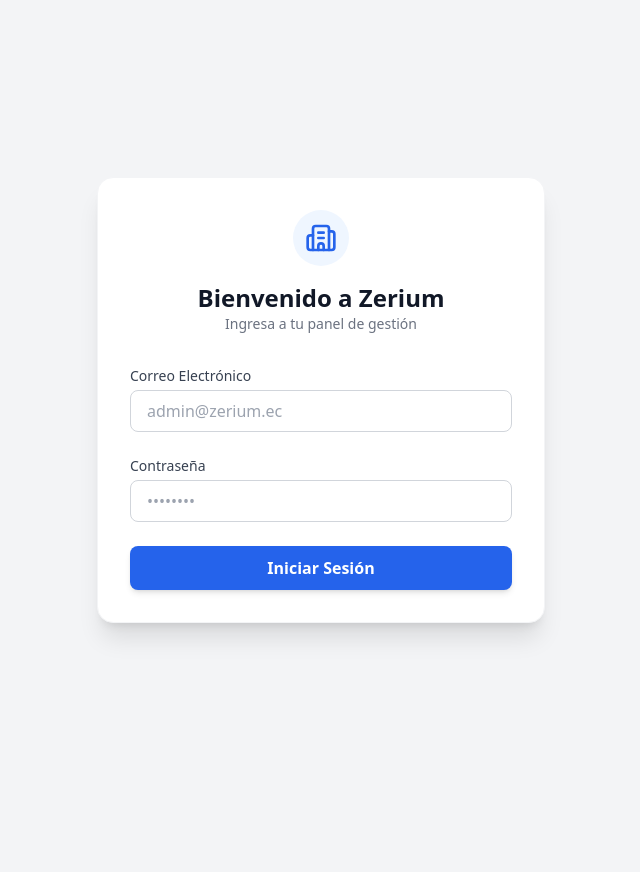
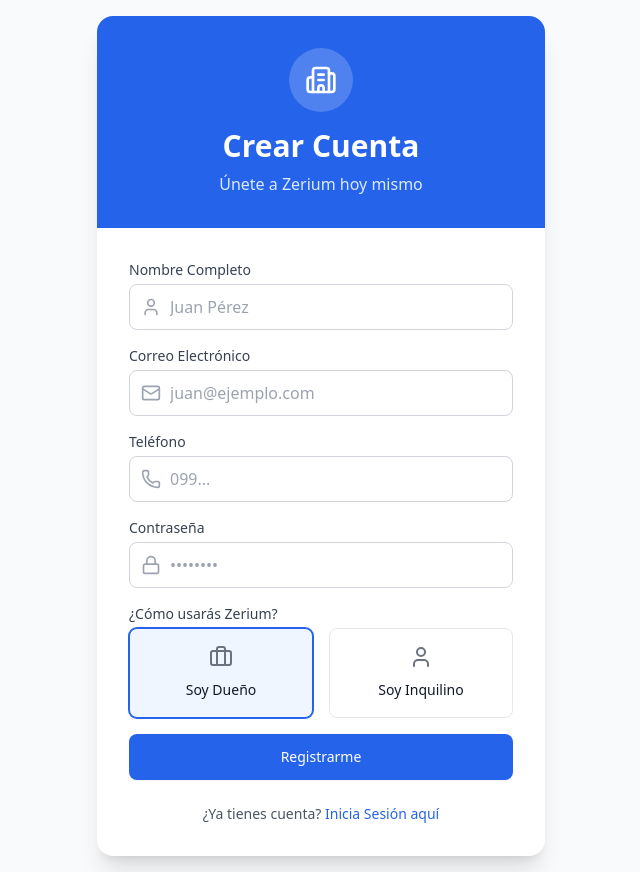
Before and after one commit to Jefferxx/zerium-frontend, a React (Vite) app: page /register in a window 1280 px wide. Before the commit this address led to /login. Shown: the whole page, without its empty margins (319-959 px from the left). Before the commit the page ends 800 px from the top, so only its background shows below. Built offline with nearby package versions, Linux system fonts and the light colour scheme.

Commit message:
feat(auth): Implement public registration page and flow

```diff
--- a/src/App.jsx
+++ b/src/App.jsx
@@ -1,5 +1,6 @@
 import { BrowserRouter, Routes, Route, Navigate } from 'react-router-dom';
 import LoginPage from './pages/auth/LoginPage';
+import RegisterPage from './pages/auth/RegisterPage'; // <--- NUEVO IMPORT
 import DashboardLayout from './components/layout/DashboardLayout';
 import DashboardHome from './pages/dashboard/DashboardHome';
 import PropertyDetails from './pages/dashboard/PropertyDetails';
@@ -7,12 +8,14 @@
 import CreateContract from './pages/dashboard/NewContract';
 import ContractsList from './pages/dashboard/ContractList';
 import ContractDetails from './pages/dashboard/ContractDetails';
-import CreateTicket from './pages/dashboard/CreateTicket'; // ✅ Import correcto
+import CreateTicket from './pages/dashboard/CreateTicket';
 import TicketList from './pages/dashboard/ticketList';
 
 const ProtectedRoute = ({ children }) => {
   const token = localStorage.getItem('token');
-  if (!token) return <Navigate to="/login" replace />;
+  if (!token) {
+    return <Navigate to="/login" replace />;
+  }
   return children;
 };
 
@@ -20,34 +23,35 @@
   return (
     <BrowserRouter>
       <Routes>
-        {/* Ruta Pública */}
+        {/* Rutas Públicas */}
         <Route path="/login" element={<LoginPage />} />
+        <Route path="/register" element={<RegisterPage />} /> {/* <--- NUEVA RUTA */}
 
-        {/* Rutas Privadas: Dashboard */}
+        {/* Rutas Privadas: Dashboard (Requieren Token) */}
         <Route path="/dashboard" element={
           <ProtectedRoute>
             <DashboardLayout />
           </ProtectedRoute>
         }>
-          {/* 1. Resumen */}
+          {/* 1. Resumen General */}
           <Route index element={<DashboardHome />} />
 
-          {/* 2. Propiedades */}
+          {/* 2. Módulo de Propiedades */}
           <Route path="properties/new" element={<CreateProperty />} />
           <Route path="properties/:id" element={<PropertyDetails />} />
 
-          {/* 3. Contratos */}
+          {/* 3. Módulo de Contratos */}
           <Route path="contracts/new" element={<CreateContract />} />
           <Route path="contracts" element={<ContractsList />} />
           <Route path="contracts/:id" element={<ContractDetails />} />
 
-          {/* 4. Mantenimiento (Tickets) */}
-          <Route path="tickets/new" element={<CreateTicket />} /> {/* ✅ AQUÍ VA */}
+          {/* 4. Mantenimiento */}
+          <Route path="tickets/new" element={<CreateTicket />} />
           <Route path="tickets" element={<TicketList />} />
 
         </Route>
 
-        {/* Redirección */}
+        {/* Redirección por defecto */}
         <Route path="*" element={<Navigate to="/dashboard" replace />} />
       </Routes>
     </BrowserRouter>
--- a/src/pages/auth/LoginPage.jsx
+++ b/src/pages/auth/LoginPage.jsx
@@ -1,101 +1,103 @@
+import { useForm } from 'react-hook-form';
+import { useNavigate, Link } from 'react-router-dom'; // <--- Importar Link
+import { Building2, Mail, Lock, Loader2 } from 'lucide-react';
+import { login } from '../../services/authService';
 import { useState } from 'react';
-import { useForm } from 'react-hook-form';
-import { login } from '../../services/authService';
-import { Building2, Loader2 } from 'lucide-react';
-import { useNavigate } from 'react-router-dom';
 
 export default function LoginPage() {
-  // 1. Inicializamos los hooks
   const { register, handleSubmit, formState: { errors } } = useForm();
   const [isLoading, setIsLoading] = useState(false);
-  const [errorMsg, setErrorMsg] = useState('');
+  const [loginError, setLoginError] = useState('');
+  const navigate = useNavigate();
 
-  const navigate = useNavigate(); // Hook para movernos entre páginas
-
-  // 2. Función que se ejecuta al enviar el formulario
   const onSubmit = async (data) => {
     setIsLoading(true);
-    setErrorMsg('');
-
+    setLoginError('');
     try {
-      // Llamamos al servicio de login
       await login(data.email, data.password);
-
-      // Si no hay error, redirigimos inmediatamente al Dashboard
       navigate('/dashboard');
-
     } catch (error) {
       console.error(error);
-      // Mostramos un mensaje de error amigable si falla
-      setErrorMsg('Credenciales incorrectas o error de conexión con el servidor');
+      setLoginError('Credenciales incorrectas. Intenta nuevamente.');
     } finally {
       setIsLoading(false);
     }
   };
 
-  // 3. Renderizado de la interfaz (JSX)
   return (
-    <div className="min-h-screen flex items-center justify-center bg-surface px-4">
-      <div className="bg-white p-8 rounded-2xl shadow-xl w-full max-w-md border border-gray-100">
+    <div className="min-h-screen bg-gray-50 flex items-center justify-center p-4">
+      <div className="max-w-md w-full bg-white rounded-2xl shadow-xl overflow-hidden">
 
-        {/* Logo y Título */}
-        <div className="text-center mb-8">
-          <div className="inline-flex p-3 bg-blue-50 rounded-full mb-4">
-            <Building2 className="w-8 h-8 text-primary" />
+        {/* Header */}
+        <div className="bg-primary p-8 text-center">
+          <div className="mx-auto w-16 h-16 bg-white/20 rounded-full flex items-center justify-center mb-4 backdrop-blur-sm">
+            <Building2 className="w-8 h-8 text-white" />
           </div>
-          <h1 className="text-2xl font-bold text-gray-900">Bienvenido a Zerium</h1>
-          <p className="text-gray-500 text-sm">Ingresa a tu panel de gestión</p>
+          <h2 className="text-3xl font-bold text-white mb-2">Bienvenido a Zerium</h2>
+          <p className="text-blue-100">Gestión inmobiliaria inteligente</p>
         </div>
 
         {/* Formulario */}
+        <div className="p-8">
           <form onSubmit={handleSubmit(onSubmit)} className="space-y-6">
 
-          {/* Campo Email */}
-          <div>
-            <label className="block text-sm font-medium text-gray-700 mb-1">Correo Electrónico</label>
-            <input
-              {...register("email", {
-                required: "El correo es obligatorio",
-                pattern: {
-                  value: /^[A-Z0-9._%+-]+@[A-Z0-9.-]+\.[A-Z]{2,}$/i,
-                  message: "Dirección de correo inválida"
-                }
-              })}
-              type="email"
-              className="w-full px-4 py-2 border border-gray-300 rounded-lg focus:ring-2 focus:ring-primary focus:border-transparent outline-none transition"
-              placeholder="admin@zerium.ec"
-            />
-            {errors.email && <p className="text-red-500 text-xs mt-1">{errors.email.message}</p>}
-          </div>
-
-          {/* Campo Password */}
-          <div>
-            <label className="block text-sm font-medium text-gray-700 mb-1">Contraseña</label>
-            <input
-              {...register("password", { required: "La contraseña es obligatoria" })}
-              type="password"
-              className="w-full px-4 py-2 border border-gray-300 rounded-lg focus:ring-2 focus:ring-primary focus:border-transparent outline-none transition"
-              placeholder="••••••••"
-            />
-            {errors.password && <p className="text-red-500 text-xs mt-1">{errors.password.message}</p>}
-          </div>
-
-          {/* Mensaje de Error General */}
-          {errorMsg && (
-            <div className="p-3 bg-red-50 text-red-600 text-sm rounded-lg text-center border border-red-100">
-              {errorMsg}
+            {loginError && (
+              <div className="p-3 bg-red-50 text-red-600 text-sm rounded-lg border border-red-100">
+                {loginError}
               </div>
             )}
 
-          {/* Botón Submit */}
+            <div>
+              <label className="block text-sm font-medium text-gray-700 mb-1">Correo Electrónico</label>
+              <div className="relative">
+                <div className="absolute inset-y-0 left-0 pl-3 flex items-center pointer-events-none">
+                  <Mail className="h-5 w-5 text-gray-400" />
+                </div>
+                <input
+                  type="email"
+                  {...register("email", { required: "El correo es obligatorio" })}
+                  className="pl-10 block w-full border-gray-300 rounded-lg focus:ring-primary focus:border-primary border p-2.5"
+                  placeholder="tu@email.com"
+                />
+              </div>
+              {errors.email && <span className="text-xs text-red-500">{errors.email.message}</span>}
+            </div>
+
+            <div>
+              <label className="block text-sm font-medium text-gray-700 mb-1">Contraseña</label>
+              <div className="relative">
+                <div className="absolute inset-y-0 left-0 pl-3 flex items-center pointer-events-none">
+                  <Lock className="h-5 w-5 text-gray-400" />
+                </div>
+                <input
+                  type="password"
+                  {...register("password", { required: "La contraseña es obligatoria" })}
+                  className="pl-10 block w-full border-gray-300 rounded-lg focus:ring-primary focus:border-primary border p-2.5"
+                  placeholder="••••••••"
+                />
+              </div>
+            </div>
+
             <button
               type="submit"
               disabled={isLoading}
-            className="w-full bg-primary text-white py-2.5 rounded-lg font-semibold hover:bg-secondary transition-colors disabled:opacity-70 flex justify-center items-center gap-2 shadow-md hover:shadow-lg"
+              className="w-full flex justify-center py-3 px-4 border border-transparent rounded-lg shadow-sm text-sm font-medium text-white bg-primary hover:bg-blue-700 focus:outline-none focus:ring-2 focus:ring-offset-2 focus:ring-primary transition-colors disabled:opacity-50"
             >
-            {isLoading ? <Loader2 className="w-5 h-5 animate-spin" /> : "Iniciar Sesión"}
+              {isLoading ? <Loader2 className="animate-spin w-5 h-5" /> : 'Iniciar Sesión'}
             </button>
           </form>
+
+          {/* --- ENLACE DE REGISTRO (NUEVO) --- */}
+          <div className="mt-6 text-center border-t border-gray-100 pt-4">
+            <p className="text-sm text-gray-600">
+              ¿Aún no tienes cuenta?{' '}
+              <Link to="/register" className="font-medium text-primary hover:text-blue-500 hover:underline">
+                Regístrate gratis
+              </Link>
+            </p>
+          </div>
+
+        </div>
       </div>
     </div>
   );
--- /dev/null
+++ b/src/pages/auth/RegisterPage.jsx
@@ -0,0 +1,164 @@
+import { useForm } from 'react-hook-form';
+import { useNavigate, Link } from 'react-router-dom';
+import { Building2, User, Mail, Lock, Phone, Briefcase, Loader2 } from 'lucide-react';
+import { registerUser } from '../../services/authService';
+import { useState } from 'react';
+
+export default function RegisterPage() {
+    const { register, handleSubmit, formState: { errors } } = useForm();
+    const [isLoading, setIsLoading] = useState(false);
+    const [serverError, setServerError] = useState('');
+    const navigate = useNavigate();
+
+    const onSubmit = async (data) => {
+        setIsLoading(true);
+        setServerError('');
+        try {
+            await registerUser(data);
+            alert('¡Cuenta creada con éxito! Por favor inicia sesión.');
+            navigate('/login');
+        } catch (error) {
+            console.error(error);
+            if (error.response?.status === 400) {
+                setServerError('El correo electrónico ya está registrado.');
+            } else {
+                setServerError('Error al registrarse. Intenta nuevamente.');
+            }
+        } finally {
+            setIsLoading(false);
+        }
+    };
+
+    return (
+        <div className="min-h-screen bg-gray-50 flex items-center justify-center p-4">
+            <div className="max-w-md w-full bg-white rounded-2xl shadow-xl overflow-hidden">
+
+                {/* Header */}
+                <div className="bg-primary p-8 text-center">
+                    <div className="mx-auto w-16 h-16 bg-white/20 rounded-full flex items-center justify-center mb-4 backdrop-blur-sm">
+                        <Building2 className="w-8 h-8 text-white" />
+                    </div>
+                    <h2 className="text-3xl font-bold text-white mb-2">Crear Cuenta</h2>
+                    <p className="text-blue-100">Únete a Zerium hoy mismo</p>
+                </div>
+
+                {/* Formulario */}
+                <div className="p-8">
+                    <form onSubmit={handleSubmit(onSubmit)} className="space-y-4">
+
+                        {/* Mensaje de Error */}
+                        {serverError && (
+                            <div className="p-3 bg-red-50 text-red-600 text-sm rounded-lg border border-red-100">
+                                {serverError}
+                            </div>
+                        )}
+
+                        {/* Nombre Completo */}
+                        <div>
+                            <label className="block text-sm font-medium text-gray-700 mb-1">Nombre Completo</label>
+                            <div className="relative">
+                                <div className="absolute inset-y-0 left-0 pl-3 flex items-center pointer-events-none">
+                                    <User className="h-5 w-5 text-gray-400" />
+                                </div>
+                                <input
+                                    {...register("full_name", { required: "El nombre es obligatorio" })}
+                                    className="pl-10 block w-full border-gray-300 rounded-lg focus:ring-primary focus:border-primary border p-2.5"
+                                    placeholder="Juan Pérez"
+                                />
+                            </div>
+                            {errors.full_name && <p className="mt-1 text-xs text-red-600">{errors.full_name.message}</p>}
+                        </div>
+
+                        {/* Email */}
+                        <div>
+                            <label className="block text-sm font-medium text-gray-700 mb-1">Correo Electrónico</label>
+                            <div className="relative">
+                                <div className="absolute inset-y-0 left-0 pl-3 flex items-center pointer-events-none">
+                                    <Mail className="h-5 w-5 text-gray-400" />
+                                </div>
+                                <input
+                                    type="email"
+                                    {...register("email", { required: "El correo es obligatorio" })}
+                                    className="pl-10 block w-full border-gray-300 rounded-lg focus:ring-primary focus:border-primary border p-2.5"
+                                    placeholder="juan@ejemplo.com"
+                                />
+                            </div>
+                        </div>
+
+                        {/* Teléfono */}
+                        <div>
+                            <label className="block text-sm font-medium text-gray-700 mb-1">Teléfono</label>
+                            <div className="relative">
+                                <div className="absolute inset-y-0 left-0 pl-3 flex items-center pointer-events-none">
+                                    <Phone className="h-5 w-5 text-gray-400" />
+                                </div>
+                                <input
+                                    {...register("phone_number", { required: "El teléfono es obligatorio" })}
+                                    className="pl-10 block w-full border-gray-300 rounded-lg focus:ring-primary focus:border-primary border p-2.5"
+                                    placeholder="099..."
+                                />
+                            </div>
+                        </div>
+
+                        {/* Password */}
+                        <div>
+                            <label className="block text-sm font-medium text-gray-700 mb-1">Contraseña</label>
+                            <div className="relative">
+                                <div className="absolute inset-y-0 left-0 pl-3 flex items-center pointer-events-none">
+                                    <Lock className="h-5 w-5 text-gray-400" />
+                                </div>
+                                <input
+                                    type="password"
+                                    {...register("password", { required: "Crea una contraseña segura", minLength: { value: 6, message: "Mínimo 6 caracteres" } })}
+                                    className="pl-10 block w-full border-gray-300 rounded-lg focus:ring-primary focus:border-primary border p-2.5"
+                                    placeholder="••••••••"
+                                />
+                            </div>
+                            {errors.password && <p className="mt-1 text-xs text-red-600">{errors.password.message}</p>}
+                        </div>
+
+                        {/* Rol */}
+                        <div>
+                            <label className="block text-sm font-medium text-gray-700 mb-1">¿Cómo usarás Zerium?</label>
+                            <div className="grid grid-cols-2 gap-4">
+                                <label className="cursor-pointer">
+                                    <input type="radio" value="landlord" {...register("role", { required: true })} className="peer sr-only" defaultChecked />
+                                    <div className="rounded-lg border border-gray-200 p-4 hover:bg-gray-50 peer-checked:border-primary peer-checked:ring-1 peer-checked:ring-primary peer-checked:bg-blue-50 transition text-center">
+                                        <Briefcase className="w-6 h-6 mx-auto mb-2 text-gray-500 peer-checked:text-primary" />
+                                        <span className="text-sm font-medium text-gray-900">Soy Dueño</span>
+                                    </div>
+                                </label>
+
+                                <label className="cursor-pointer">
+                                    <input type="radio" value="tenant" {...register("role", { required: true })} className="peer sr-only" />
+                                    <div className="rounded-lg border border-gray-200 p-4 hover:bg-gray-50 peer-checked:border-primary peer-checked:ring-1 peer-checked:ring-primary peer-checked:bg-blue-50 transition text-center">
+                                        <User className="w-6 h-6 mx-auto mb-2 text-gray-500 peer-checked:text-primary" />
+                                        <span className="text-sm font-medium text-gray-900">Soy Inquilino</span>
+                                    </div>
+                                </label>
+                            </div>
+                        </div>
+
+                        {/* Botón */}
+                        <button
+                            type="submit"
+                            disabled={isLoading}
+                            className="w-full flex justify-center py-3 px-4 border border-transparent rounded-lg shadow-sm text-sm font-medium text-white bg-primary hover:bg-blue-700 focus:outline-none focus:ring-2 focus:ring-offset-2 focus:ring-primary transition-colors disabled:opacity-50 mt-6"
+                        >
+                            {isLoading ? <Loader2 className="animate-spin w-5 h-5" /> : 'Registrarme'}
+                        </button>
+                    </form>
+
+                    <div className="mt-6 text-center">
+                        <p className="text-sm text-gray-600">
+                            ¿Ya tienes cuenta?{' '}
+                            <Link to="/login" className="font-medium text-primary hover:text-blue-500 hover:underline">
+                                Inicia Sesión aquí
+                            </Link>
+                        </p>
+                    </div>
+                </div>
+            </div>
+        </div>
+    );
+}
```
Lines whose indentation alone changed are shown as unchanged.
